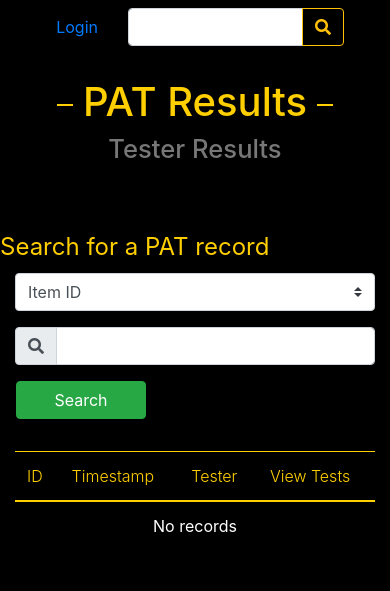
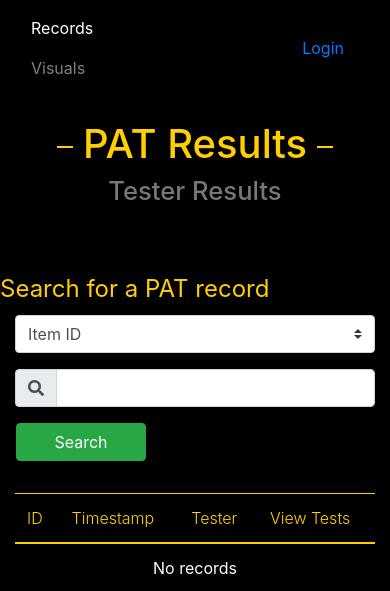
Before and after one commit to backstage-technical-services/asset-database, a Django app: page / in a window 390 px wide. Shown: the top 591 px of the page. Run offline with Django 3.2, Linux system fonts and the light colour scheme; some libraries are stand-ins or nearby versions.

Commit message:
Ensured navlinks always visible on small devices
Signed-off-by: Angel Cascarino <angel.cascarino@googlemail.com>

```diff
--- a/bts_asset_db/templates/bts_asset_db/partials/base/menu.html
+++ b/bts_asset_db/templates/bts_asset_db/partials/base/menu.html
@@ -1,6 +1,6 @@
 {% block menu %}
     <nav class="navbar navbar-expand-sm navbar-dark">
-        <div class="collapse navbar-collapse">
+        <div>
             <ul class="navbar-nav">
                 {% block nav_location %}
                     {% if page_id == "record" %}
@@ -31,7 +31,7 @@
             {% include "bts_asset_db/partials/base/auth_link.html" %}
         </div>
 
-        <div class="col-9 col-md-3" id="search">
+        <div class="col-9 col-md-3 collapse navbar-collapse" id="search">
             <form class="form-inline">
                 <div class="input-group">
                     {{ navbar_search.navbar_search }}
```
